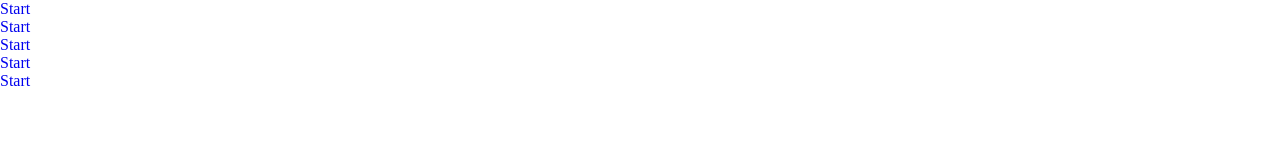
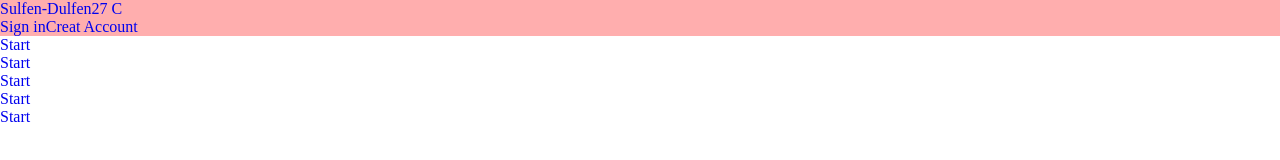
Before and after one commit to Hamsterconsumer/Sulfen-Dulfen, a plain HTML site: page support.html in a window 1280 px wide. Drawn offline with Linux system fonts and the light colour scheme.

```diff
--- a/support.html
+++ b/support.html
@@ -4,10 +4,24 @@
     <meta charset="UTF-8">
     <meta http-equiv="X-UA-Compatible" content="IE=edge">
     <meta name="viewport" content="width=device-width, initial-scale=1.0">
-    <title>Document</title>
+    <title>Sulfen-Dulfen </title>
     <link rel="stylesheet" href="style.css">
 </head>
 <body>
+    <section class="mini-section">
+        <nav>
+            <ul>
+                <div class="left">
+                    <li><a href="#">Sulfen-Dulfen</a></li>
+                    <li><a href="#">27 C</a></li>
+                </div>
+                <div class="right">
+                    <li><a href="#">Sign in</a></li>
+                    <li><a href="#">Creat Account</a></li>
+                </div>
+            </ul>
+        </nav>
+    </section>
 
     <header class="header">
         <nav>
```
